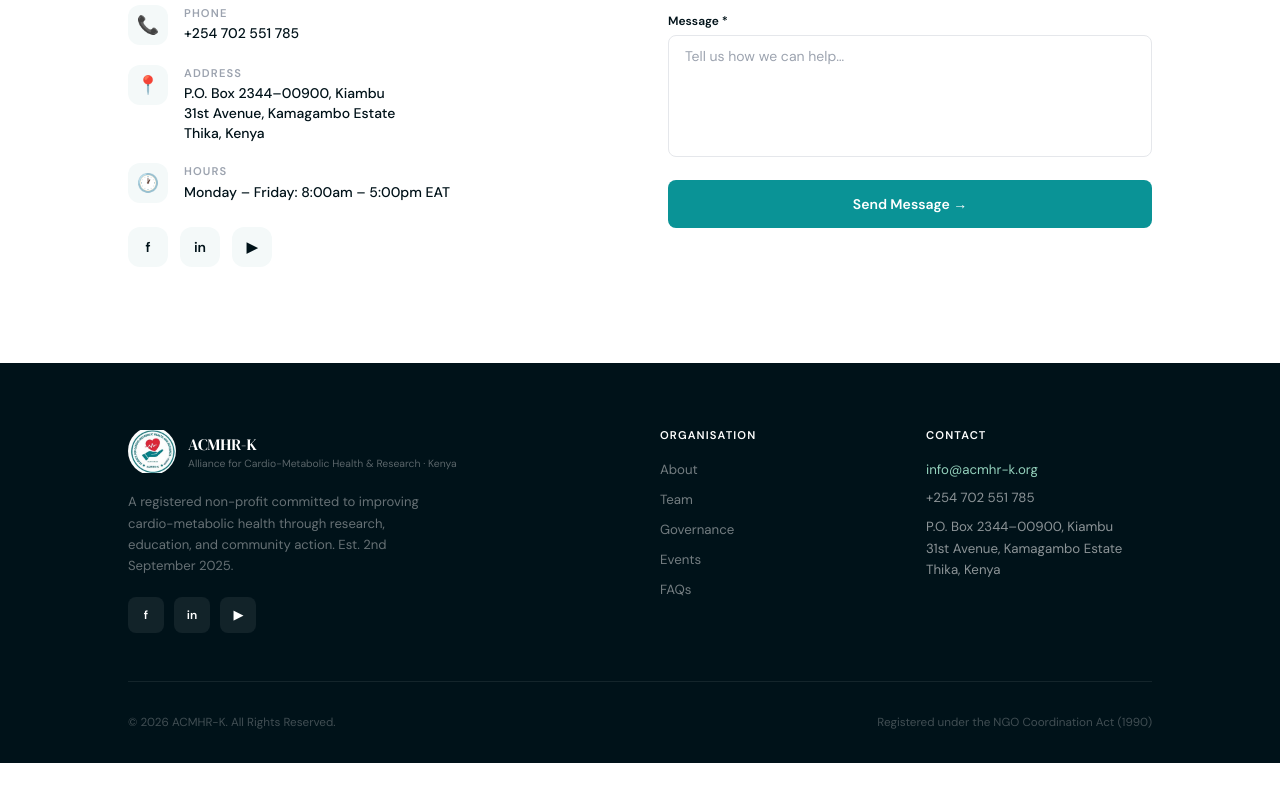
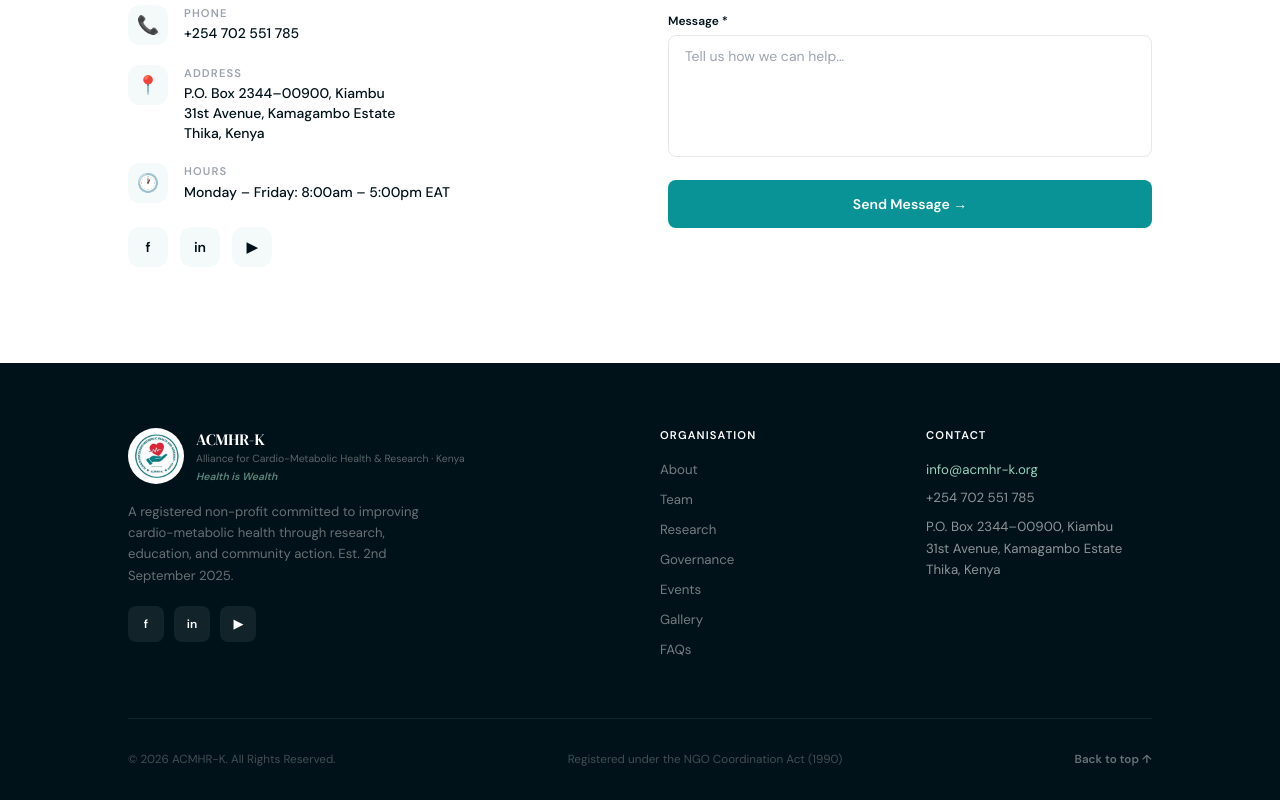
Before and after one commit to Nyaranga1/acmhr-k-web, a React (Vite) app: page / in a window 1280 px wide. Shown: the part 10641-11441 px from the top of the page. Before the commit the page ends 11404 px from the top, so only its background shows below. Built offline with nearby package versions, Linux system fonts and the light colour scheme.

Commit message:
Fix footer logo, add back to top button and Health is Wealth tagline

```diff
--- a/src/ACMHRKWebsite.jsx
+++ b/src/ACMHRKWebsite.jsx
@@ -884,10 +884,13 @@
         <div className="grid md:grid-cols-4 gap-10 pb-12 border-b border-white/[0.08] mb-8">
           <div className="md:col-span-2">
             <div className="flex items-center gap-3 mb-4">
-              <img src={logo} alt="ACMHR-K" className="w-12 h-12 rounded-full object-contain" />
+  <div className="w-14 h-14 rounded-full bg-white flex items-center justify-center flex-shrink-0 overflow-hidden p-1">
+    <img src={logo} alt="ACMHR-K" className="w-full h-full object-contain rounded-full" />
+  </div>
               <div>
                  <div className="font-serif text-white text-base">ACMHR-K</div>
                   <div className="text-[0.65rem] text-white/35">Alliance for Cardio-Metabolic Health & Research · Kenya</div>
+                  <div className="text-[0.65rem] text-teal-light/60 font-semibold italic mt-0.5">Health is Wealth</div>
               </div>
             </div>
             <p className="text-[0.82rem] text-white/40 leading-relaxed mb-5 max-w-xs">A registered non-profit committed to improving cardio-metabolic health through research, education, and community action. Est. 2nd September 2025.</p>
@@ -899,7 +902,7 @@
           </div>
           <div>
             <h5 className="text-[0.7rem] font-bold tracking-widest uppercase text-white mb-4">Organisation</h5>
-            {[['About','about'],['Team','team'],['Governance','governance'],['Events','events'],['FAQs','faqs']].map(([l,id]) => (
+             {[['About','about'],['Team','team'],['Research','research'],['Governance','governance'],['Events','events'],['Gallery','gallery'],['FAQs','faqs']].map(([l,id]) => (
               <button key={id} onClick={() => scrollTo(id)} className="block text-[0.83rem] text-white/45 hover:text-teal-light mb-2.5 transition-colors">{l}</button>
             ))}
           </div>
@@ -913,6 +916,10 @@
           <div className="flex flex-col md:flex-row justify-between items-center gap-3 text-[0.73rem] text-white/25">
             <span>© {new Date().getFullYear()} ACMHR-K. All Rights Reserved.</span>
             <span>Registered under the NGO Coordination Act (1990)</span>
+            <button onClick={() => window.scrollTo({ top: 0, behavior: 'smooth' })}
+             className="flex items-center gap-1.5 text-white/40 hover:text-teal-light transition-colors duration-200 font-semibold">
+              Back to top ↑
+             </button>
            </div>
       </div>
     </footer>
```
Lines whose indentation alone changed are shown as unchanged.
